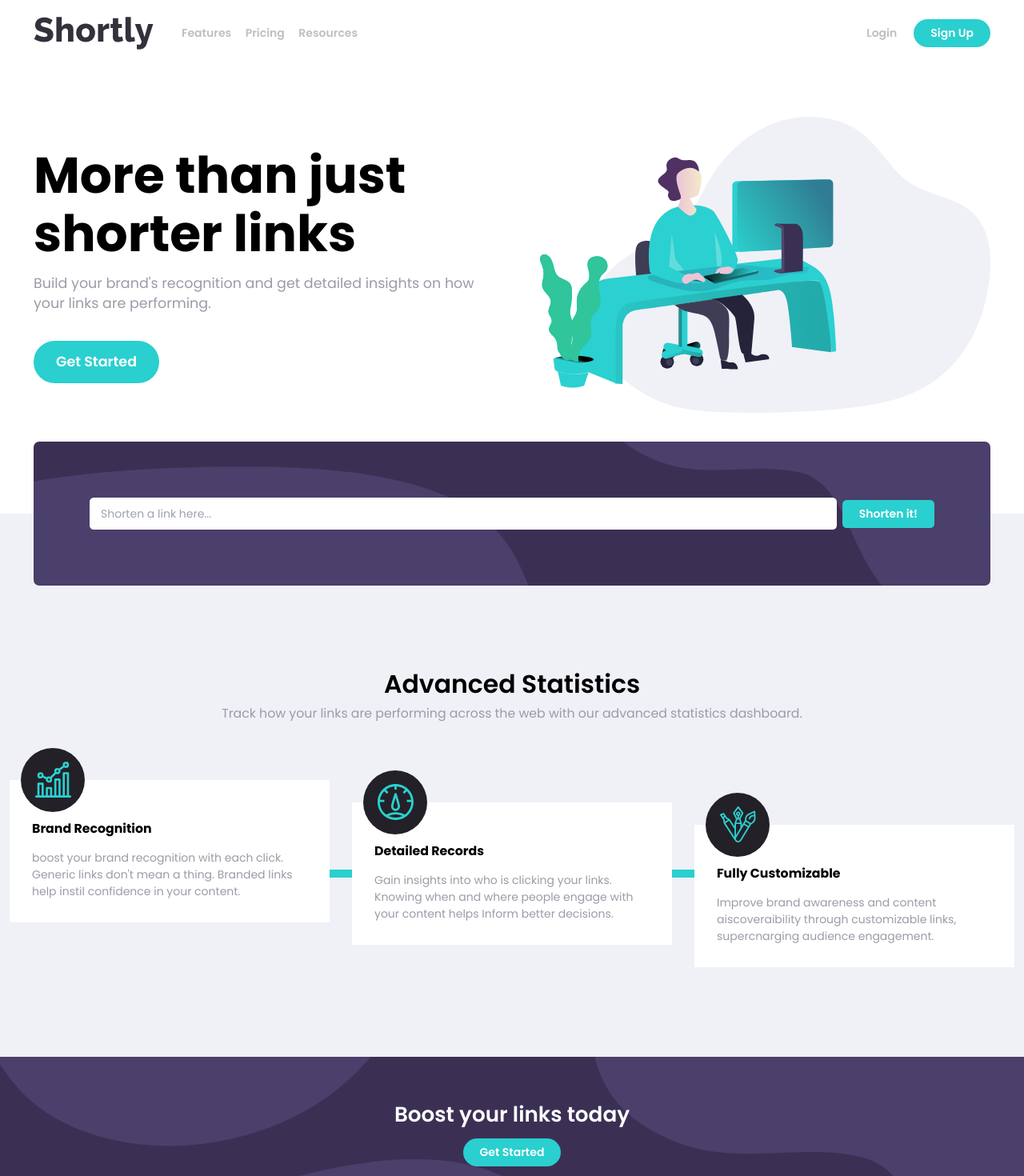
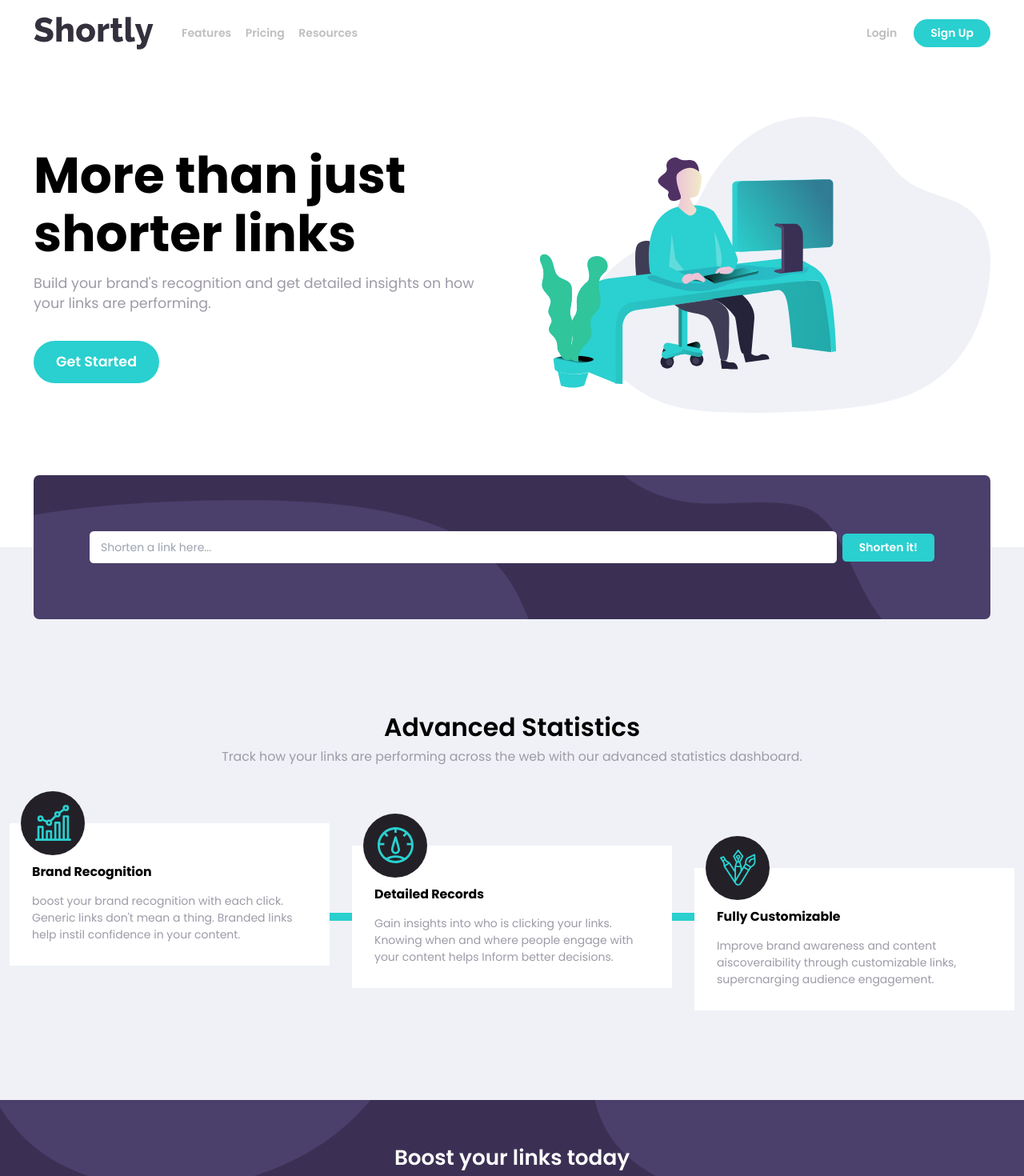
Before and after one commit to qianzhong516/url-shortener, a Next.js app: page / in a window 1280 px wide. Shown: the top 1470 px of the page at 80% size. Built offline with nearby package versions, Linux system fonts and the light colour scheme.

Commit message:
fix url shortener styles

```diff
--- a/app/components/hero.tsx
+++ b/app/components/hero.tsx
@@ -2,7 +2,7 @@ import Button from '@/app/ui/button/button';
 import Image from 'next/image';
 
 export default function heroSection() {
-    return <section className='flex flex-wrap-reverse items-center px-12 pt-24 pb-36 gap-20 max-w-lg'>
+    return <section className='flex flex-wrap-reverse items-center px-12 pt-24 pb-48 gap-20 max-w-lg'>
         <div className='flex-1'>
             <h1 className='text-7xl font-bold mb-4'>More than just shorter links</h1>
             <p className='text-xl text-gray-violet'>Build your brand&apos;s recognition and get detailed insights on how your links are performing.</p>
--- a/app/components/stats_section.tsx
+++ b/app/components/stats_section.tsx
@@ -21,7 +21,7 @@ const cards = [
 ]
 
 export default function StatsSection() {
-    return <section className="w-full bg-light-gray flex flex-col items-center pt-24 pb-48">
+    return <section className="w-full bg-light-gray flex flex-col items-center pb-48">
         <div className="mt-8 mt-12 mb-20 text-center">
             <h1 className="text-4xl font-semibold mb-2">Advanced Statistics</h1>
             <p className="text-lg text-gray-violet">Track how your links are performing across the web with our advanced statistics dashboard.</p>
--- a/app/components/url_shortener_section.tsx
+++ b/app/components/url_shortener_section.tsx
@@ -2,8 +2,8 @@ import { convertUrl } from "../server_actions";
 import UrlShortener from "./url_shortener";
 
 export default function UrlShortenerSection() {
-    return <section className='relative flex flex-col items-center w-full bg-light-gray h-24'>
-        <div className='absolute top-0 w-full max-w-lg px-12 -translate-y-[90px]'>
+    return <section className='flex flex-col items-center w-full bg-light-gray'>
+        <div className='top-0 w-full max-w-lg px-12 -translate-y-[90px]'>
             <UrlShortener onShortenUrl={convertUrl} />
         </div>
     </section>
```
